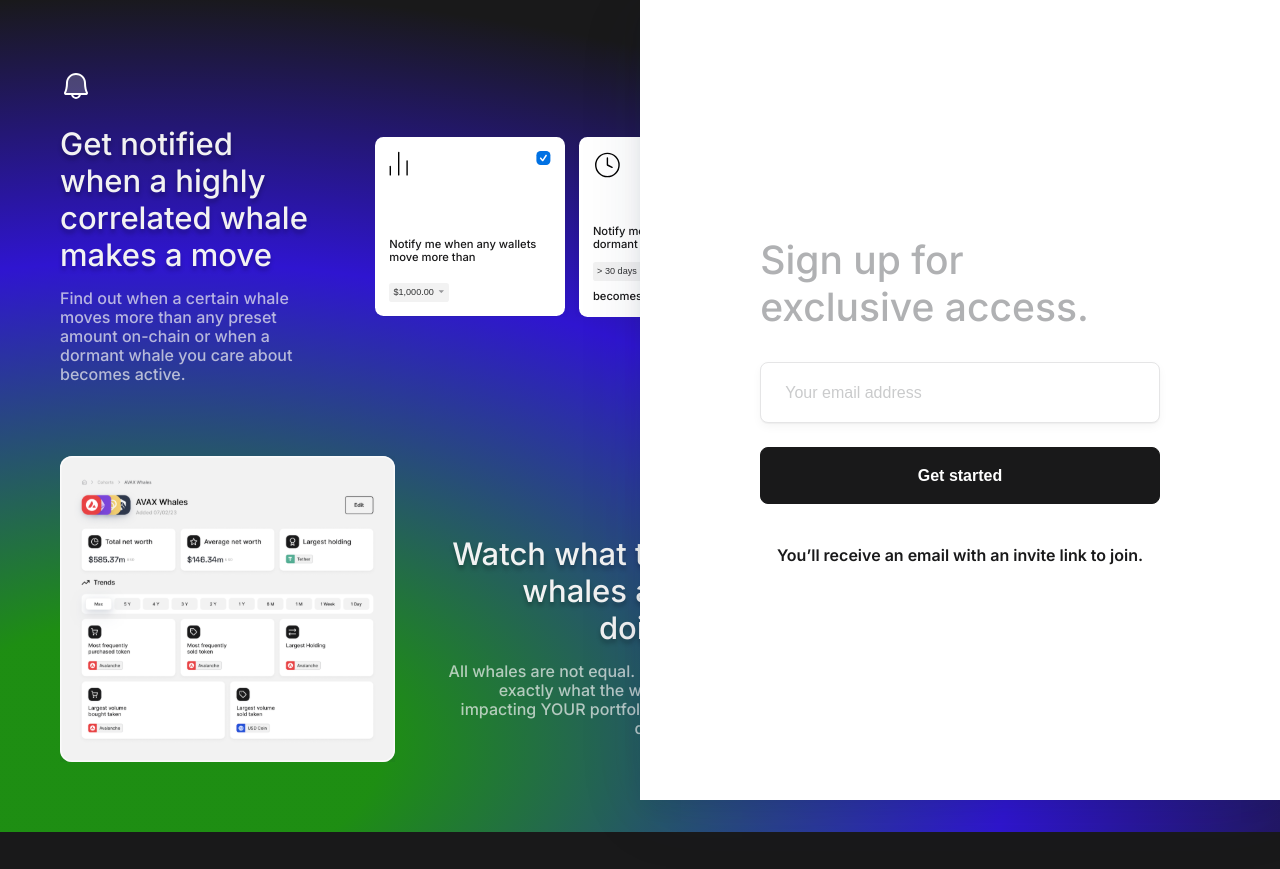
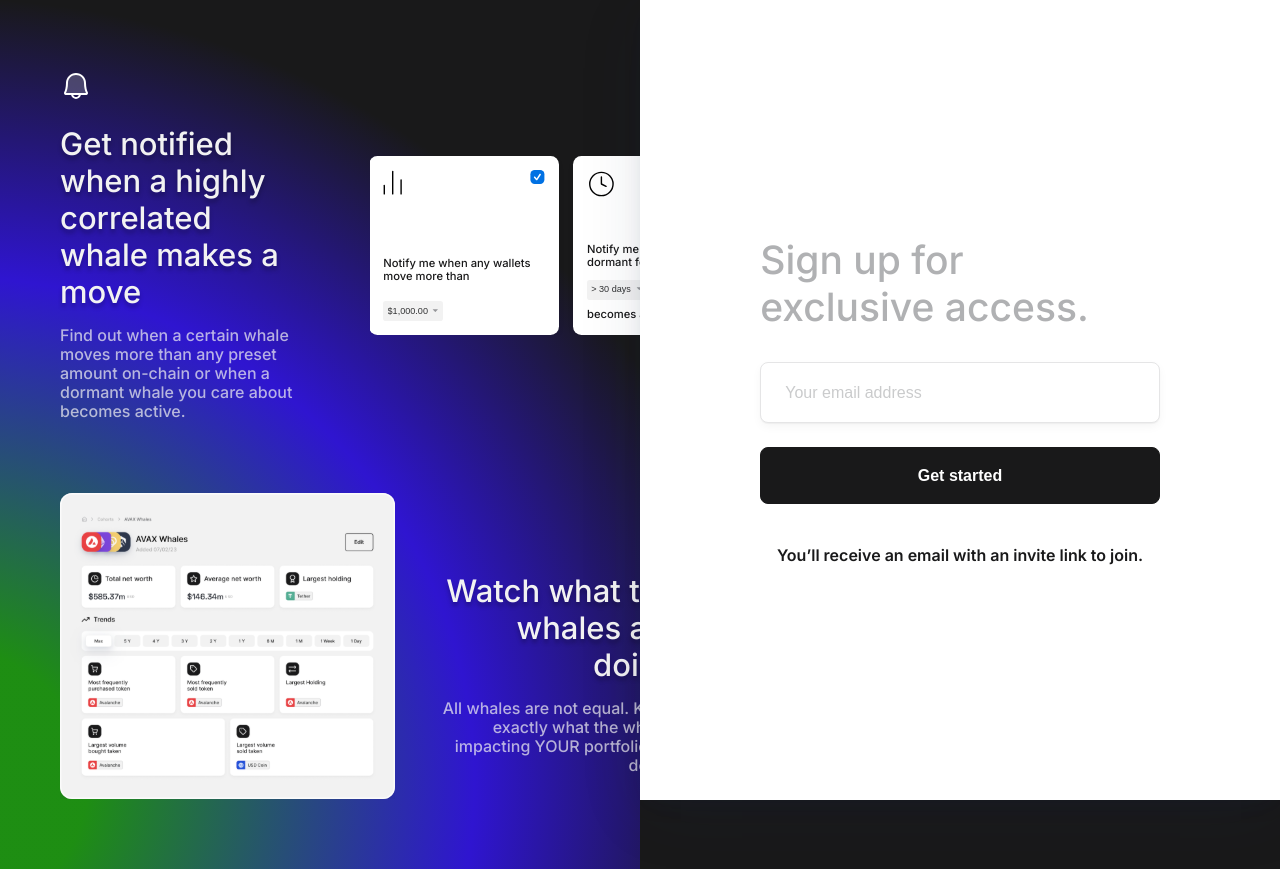
Before and after one commit to shalinigandhi/landing-page-loch, a React (Create React App) app: page / in a window 1280 px wide. Before the commit the page ends 832 px from the top, so only its background shows below. Built offline with nearby package versions, Linux system fonts and the light colour scheme.

Commit message:
Minor css fixes

```diff
--- a/src/components/LandingPage/landing-page.scss
+++ b/src/components/LandingPage/landing-page.scss
@@ -2,7 +2,7 @@
 
 .landing-page-container {
     .sections-container {
-        max-width: calc(100vw - 686px);
+        max-width: calc(100vw - 700px);
         width: 100%;
     }
     .section {
--- a/src/components/Slider/slider.scss
+++ b/src/components/Slider/slider.scss
@@ -3,7 +3,7 @@
 .slider-container {
     flex-grow: 1;
     padding-left: 66px;
-    max-width: 445px;
+    max-width: 425px;
 
     .slick-slide {
         margin: 0 7px;
--- a/src/styles/_reset.scss
+++ b/src/styles/_reset.scss
@@ -40,6 +40,7 @@ body {
         left: -384px;
         background: radial-gradient(79.84% 79.84% at 32.27% 91.27%, rgba(31, 169, 17, 0.810119) 17.21%, #2F15D0 64.58%, rgba(0, 0, 0, 0) 100%) /* warning: gradient uses a rotation that is not supported by CSS and may not behave as expected */;
         z-index: -1;
+        width: calc(100vw - 256px);
     }
 }
 
```
